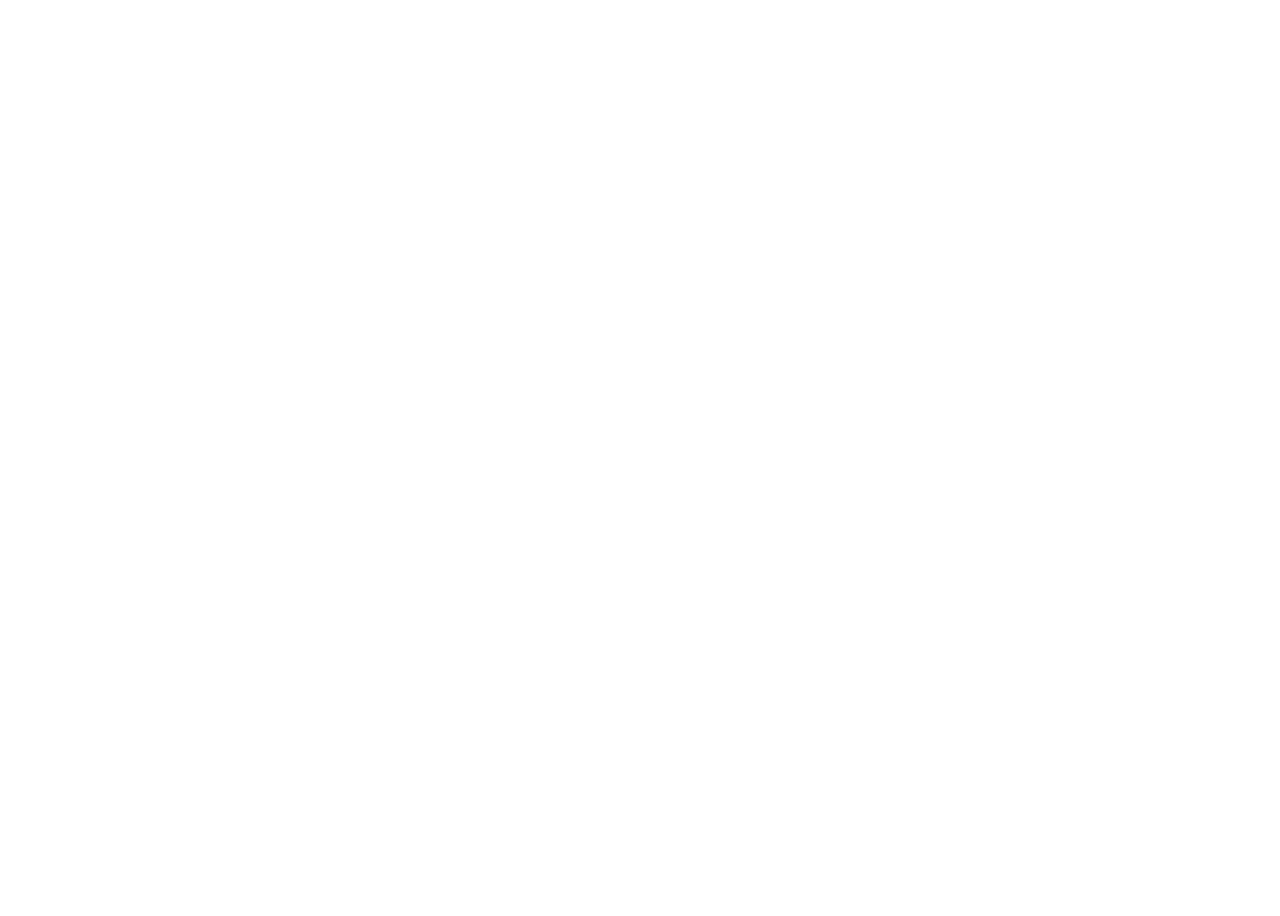
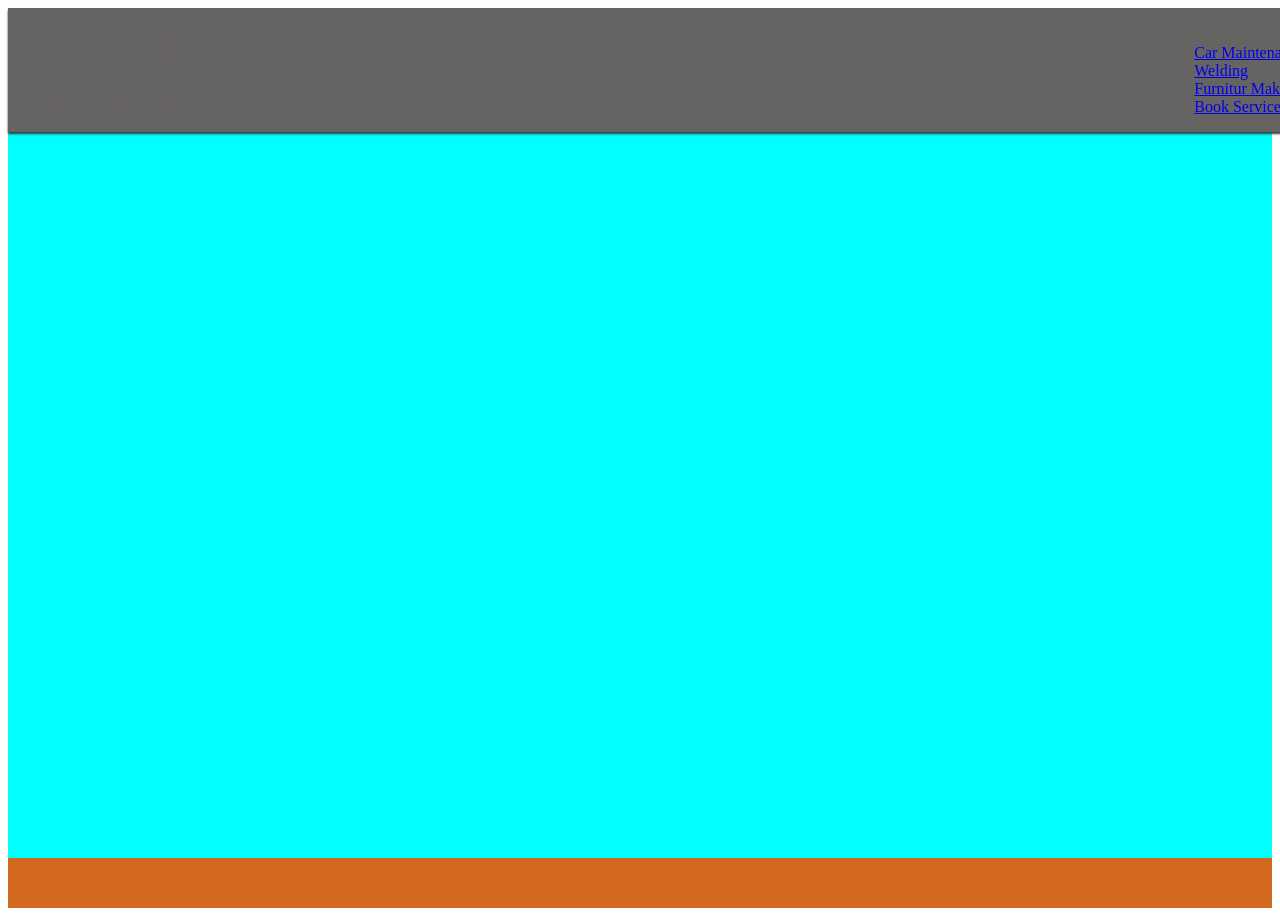
Before and after one commit to Eyongtarh/Carfurn, a plain HTML site: page index.html in a window 1280 px wide. Before the commit the page ends 800 px from the top, so only its background shows below. Drawn offline with Linux system fonts and the light colour scheme.

Commit message:
add structure for heeder, body and footer

```diff
--- a/assets/css/style.css
+++ b/assets/css/style.css
@@ -0,0 +1,40 @@
+
+
+
+
+/*General Rules*/
+body {
+    min-height: 100vh;
+    display: flex;
+    flex-direction: column;
+    /*Generic project styles*/
+    color: #666363;
+    font-family:
+}
+
+
+/* Header */
+header {
+    background-color: #666363;
+    padding: 0 1rem;
+    position: fixed;
+    z-index: 20;
+    width: 100%;
+    box-shadow: 0 2px 2px #3a3a3a;
+    display: flex;
+    justify-content: space-between;
+    align-items: baseline;
+}
+
+
+/* flesh*/
+flesh {
+    background-color: aqua;
+    display: flex;
+    flex-direction: column;
+    min-height: 100vh;
+    margin-top: 50px;
+}
+
+/*footer*/
+footer{background-color: chocolate; height: 50px; position: bottom;}
--- a/index.html
+++ b/index.html
@@ -20,22 +20,44 @@
     <link
       rel="apple-touch-icon"
       sizes="180x180"
-      href="assets/favicon/apple-touch-icon.png"
+      href="assets/favicon_io/apple-touch-icon.png"
     />
     <link
       rel="icon"
       type="image/png"
       sizes="32x32"
-      href="assets/favicon/favicon-32x32.png"
+      href="assets/favicon_io/favicon-32x32.png"
     />
     <link
       rel="icon"
       type="image/png"
       sizes="16x16"
-      href="assets/favicon/favicon-16x16.png"
+      href="assets/favicon_io/favicon-16x16.png"
     />
     <!-- stylesheet -->
     <link rel="stylesheet" href="assets/css/style.css" />
   </head>
-  <body></body>
+  <body>
+    <header>
+      <div id="company">
+        <h1>CARFURN</h1>
+        <p>Repairs-Furniture-Welding</p>
+      </div>
+      <nav>
+        <ul id="origin">
+          <li><a href="index.html" class="active">Car Maintenance</a></li>
+          <li><a href="welding.html">Welding</a></li>
+          <li><a href="furn.html">Furnitur Making</a></li>
+          <li><a href="furn.html">Book Service</a></li>
+        </ul>
+      </nav>
+    </header>
+    <flesh id="body">
+        Body of project
+
+    </flesh>
+    <footer>
+
+    </footer>
+  </body>
 </html>
```
